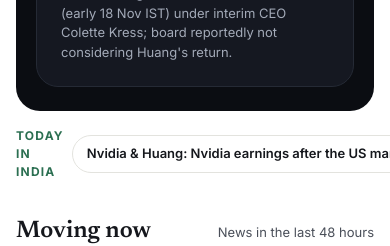
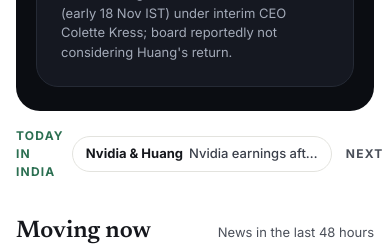
Before and after one commit to travelpinflatwhyte/newspin-website, a plain HTML site: page index.html in a window 390 px wide. Shown: the part 1060-1306 px from the top of the page. Drawn offline with Linux system fonts and the light colour scheme.

Commit message:
Publish 2a73367727f730b070e367b8e384d4f89e1313e9 2a73367727f730b070e367b8e384d4f89e1313e9

```diff
--- a/index.html
+++ b/index.html
@@ -78,7 +78,7 @@
       <span class="lead-note">Next: Earnings after the US close on 17 Nov (early 18 Nov IST) under interim CEO Colette Kress; board reportedly not considering Huang&#x27;s return.</span>
     </div>
   </section>
-  <div class="strip" aria-label="Today and next"><span class="strip-l hot" data-ist-day="2026-11-13">Today</span><a class="tchip" href="/stories/nvidia-huang-investigation/">Nvidia &amp; Huang: Nvidia earnings after the US market close (early 18 Nov in India), first under interim CEO Colette Kress</a><a class="tchip" href="/stories/ai-this-week/">AI this week: Nvidia earnings, first under interim CEO Colette Kress</a><span class="strip-l">Next</span><a class="tchip" href="/stories/spicejet-crisis-2026/"><b>18 Nov</b> · SpiceJet board meets to consider raising fresh capital</a><a class="tchip" href="/stories/nvidia-huang-investigation/"><b>18 Nov</b> · Date House chairs requested for Huang’s briefing</a><a class="tchip" href="/stories/ai-this-week/"><b>18 Nov</b> · Anthropic expected to price its IPO</a><a class="tchip" href="/stories/india-flying-winter-2026/"><b>19 Nov</b> · Mumbai airport closed 11 am to 5 pm for runway maintenance</a><a class="tchip" href="/stories/ai-this-week/"><b>19 Nov</b> · Anthropic expected to start trading on Nasdaq as ANT</a></div>
+  <div class="strip" aria-label="Today and next"><span class="strip-l hot" data-ist-day="2026-11-13">Today</span><a class="tchip" href="/stories/nvidia-huang-investigation/" title="Nvidia &amp; Huang: Nvidia earnings after the US market close (early 18 Nov in India), first under interim CEO Colette Kress"><b>Nvidia &amp; Huang</b><span class="tc-t">Nvidia earnings after the US market close (early 18 Nov in India), first under interim CEO Colette Kress</span></a><span class="strip-l">Next</span><a class="tchip" href="/stories/spicejet-crisis-2026/" title="SpiceJet: SpiceJet board meets to consider raising fresh capital"><b>18 Nov</b><span class="tc-t">SpiceJet board meets to consider raising fresh capital</span></a><a class="tchip" href="/stories/nvidia-huang-investigation/" title="Nvidia &amp; Huang: Date House chairs requested for Huang’s briefing"><b>18 Nov</b><span class="tc-t">Date House chairs requested for Huang’s briefing</span></a><a class="tchip" href="/stories/anthropic-2026/" title="Anthropic: Anthropic expected to price its IPO"><b>18 Nov</b><span class="tc-t">Anthropic expected to price its IPO</span></a><a class="tchip" href="/stories/india-flying-winter-2026/" title="Flying this winter: Mumbai airport closed 11 am to 5 pm for runway maintenance"><b>19 Nov</b><span class="tc-t">Mumbai airport closed 11 am to 5 pm for runway maintenance</span></a></div>
   <div class="home-grid">
     <section class="moving-sec" aria-labelledby="moving-h">
       <div class="sec-head"><h2 id="moving-h">Moving now</h2><span class="note">News in the last 48 hours</span></div>
--- a/styles.css
+++ b/styles.css
@@ -331,7 +331,9 @@ button{font-family:inherit}
 .strip-l{font-size:12px;font-weight:800;letter-spacing:.1em;text-transform:uppercase;color:var(--muted);margin-left:6px}
 .strip-l:first-child{margin-left:0}
 .strip-l.hot{color:var(--pin-ink)}
-.tchip{padding:8px 14px;border-radius:999px;background:var(--surface);border:1px solid var(--line);font-size:13px;font-weight:600;color:var(--ink);text-decoration:none}
+.tchip{display:inline-flex;align-items:center;gap:6px;max-width:320px;padding:7px 13px;border-radius:999px;background:var(--surface);border:1px solid var(--line);font-size:13px;font-weight:500;color:var(--ink-2);text-decoration:none;white-space:nowrap}
+.tchip b{font-weight:700;color:var(--ink);flex:none}
+.tchip .tc-t{overflow:hidden;text-overflow:ellipsis;min-width:0}
 .tchip:hover{border-color:var(--muted);color:var(--ink)}
 
 @media (max-width:640px){
@@ -341,7 +343,7 @@ button{font-family:inherit}
   .bubbles{margin:0 -16px;padding:4px 16px}
   .bubble{width:70px} .bubble .ring{width:58px;height:58px}
   .strip{flex-wrap:nowrap;overflow-x:auto;margin:16px -16px 0;padding:0 16px 4px;scrollbar-width:none}
-  .tchip{white-space:nowrap}
+  .tchip{max-width:260px;flex:none}
 }
 
 /* ---------- story mode ("Catch me up") ---------- */
```
